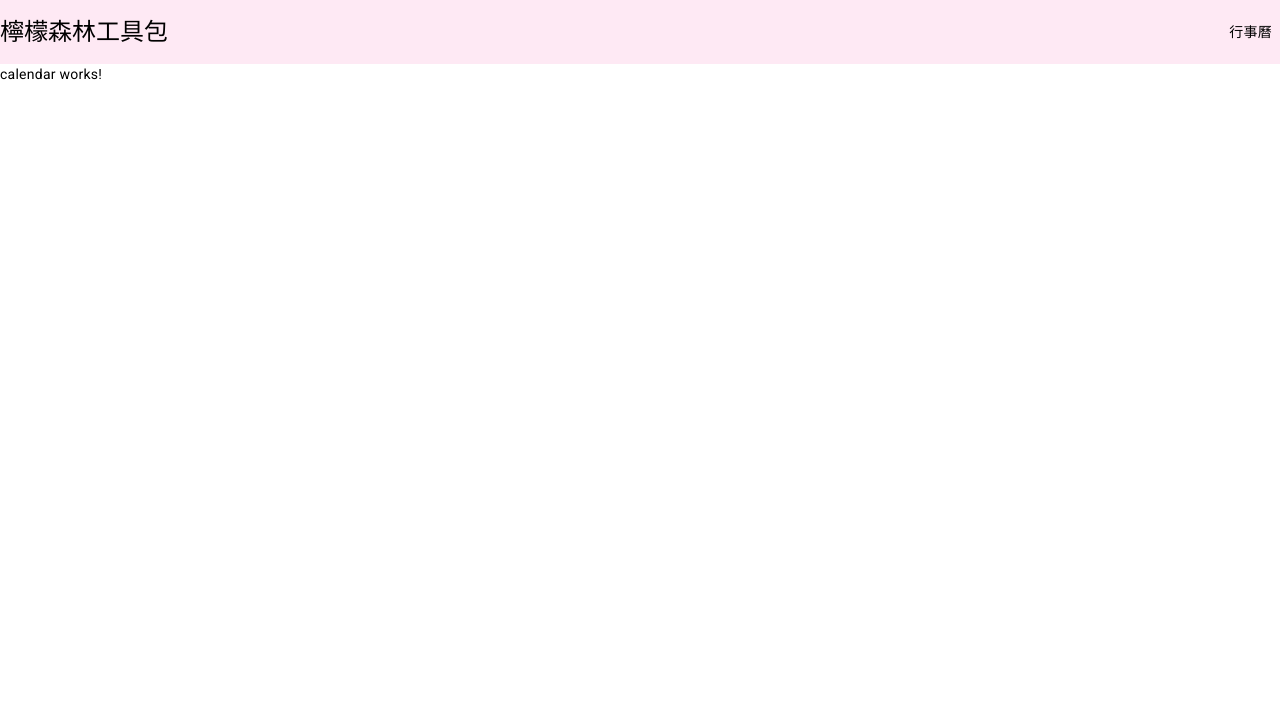
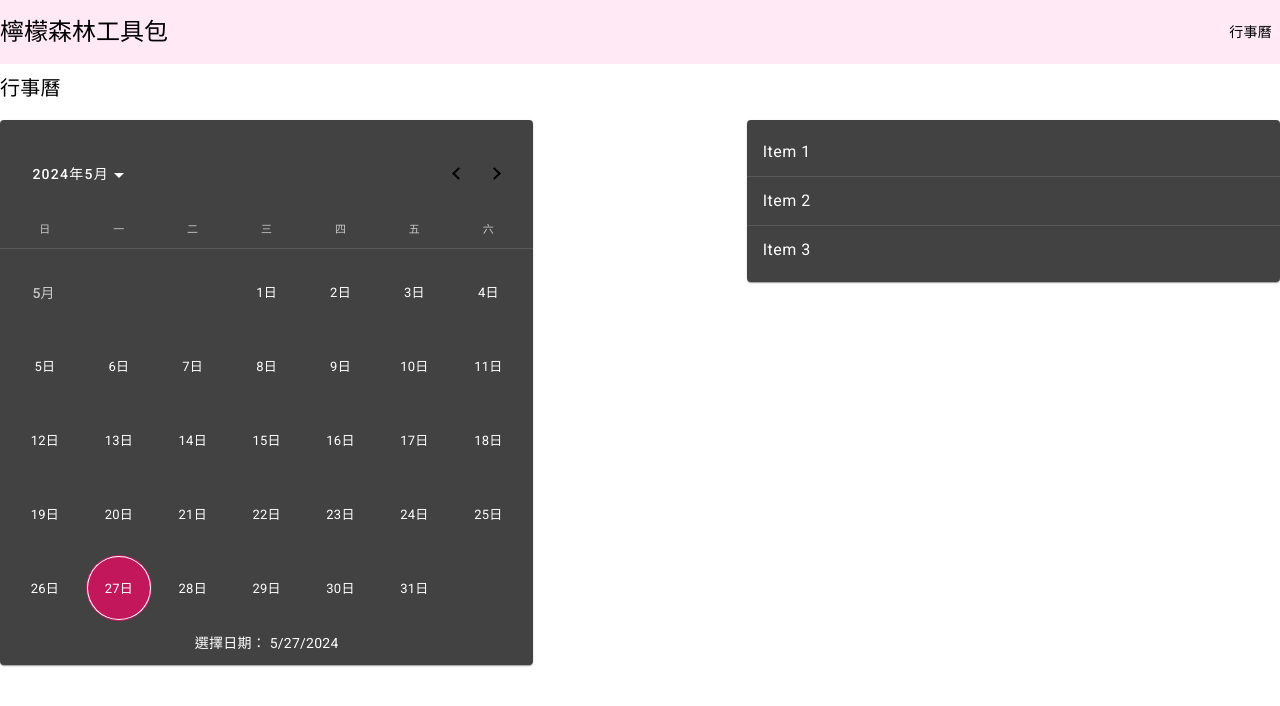
Before and after one commit to chiupinchun/tools, an Angular app: page /calendar in a window 1280 px wide. Shown: the top 706 px of the page. Built offline with nearby package versions, Linux system fonts and the light colour scheme.

Commit message:
feat: calendar page basic layout

```diff
--- a/src/app/app.component.html
+++ b/src/app/app.component.html
@@ -1,4 +1,4 @@
 <app-header />
-<main>
+<main class="container mx-auto pt-2">
   <router-outlet />
 </main>
--- a/src/app/app.config.ts
+++ b/src/app/app.config.ts
@@ -3,7 +3,15 @@ import { provideRouter } from '@angular/router';
 
 import { routes } from './app.routes';
 import { provideAnimationsAsync } from '@angular/platform-browser/animations/async';
+import { MAT_DATE_LOCALE } from '@angular/material/core';
 
 export const appConfig: ApplicationConfig = {
-  providers: [provideRouter(routes), provideAnimationsAsync()]
+  providers: [
+    provideRouter(routes),
+    provideAnimationsAsync(),
+    {
+      provide: MAT_DATE_LOCALE,
+      useValue: 'zh-TW'
+    }
+  ]
 };
--- a/src/app/calendar/calendar.component.html
+++ b/src/app/calendar/calendar.component.html
@@ -1 +1,23 @@
-<p>calendar works!</p>
+<h2>行事曆</h2>
+<div class="flex flex-col items-center md:flex-row md:justify-between md:items-start">
+  <mat-card class="w-80 md:w-5/12">
+    <mat-calendar [(selected)]="selected"></mat-calendar>
+    <div class="mx-auto w-fit">
+      @if(selected !== null) {
+      <p class="text-white">
+        選擇日期：
+        {{selected.toLocaleDateString()}}
+      </p>
+      }
+    </div>
+  </mat-card>
+  <mat-card class="mt-5 md:mt-0 w-80 md:w-5/12">
+    <mat-list>
+      <mat-list-item>Item 1</mat-list-item>
+      <mat-divider></mat-divider>
+      <mat-list-item>Item 2</mat-list-item>
+      <mat-divider></mat-divider>
+      <mat-list-item>Item 3</mat-list-item>
+    </mat-list>
+  </mat-card>
+</div>
--- a/src/app/calendar/calendar.component.ts
+++ b/src/app/calendar/calendar.component.ts
@@ -1,12 +1,18 @@
 import { Component } from '@angular/core';
+import { MatDatepickerModule } from '@angular/material/datepicker';
+import { MatCardModule } from '@angular/material/card';
+import { provideNativeDateAdapter } from '@angular/material/core';
+import { MatDividerModule } from '@angular/material/divider';
+import { MatListModule } from '@angular/material/list';
 
 @Component({
   selector: 'app-calendar',
   standalone: true,
-  imports: [],
+  imports: [MatCardModule, MatDatepickerModule, MatListModule, MatDividerModule],
   templateUrl: './calendar.component.html',
-  styleUrl: './calendar.component.scss'
+  styleUrl: './calendar.component.scss',
+  providers: [provideNativeDateAdapter()]
 })
 export class CalendarComponent {
-
+  selected: Date | null = new Date();
 }
--- a/src/index.html
+++ b/src/index.html
@@ -1,5 +1,5 @@
 <!doctype html>
-<html lang="en">
+<html lang="zh-TW">
 <head>
   <meta charset="utf-8">
   <title>檸檬森林工具包</title>
```
